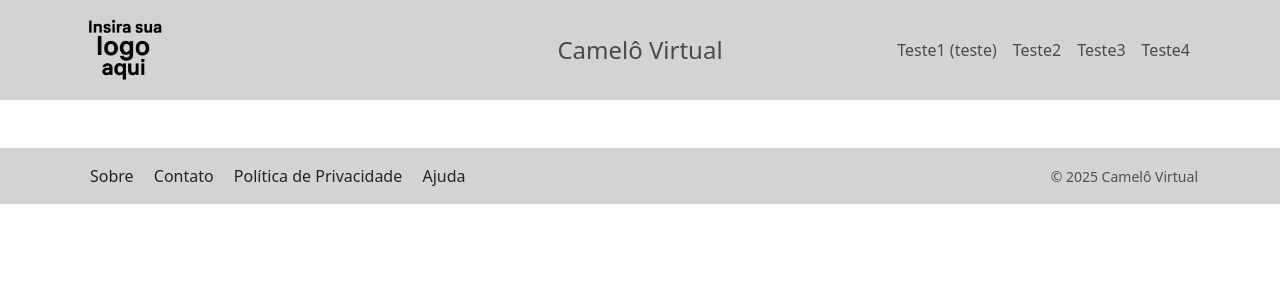
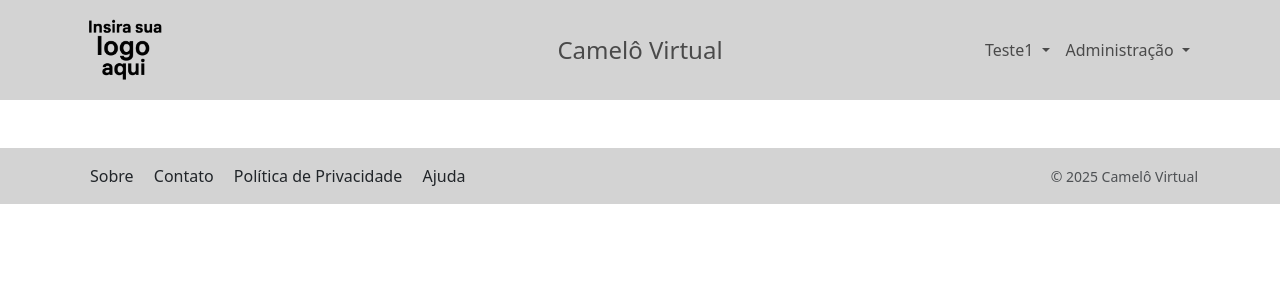
Before and after one commit to LeonardoRodeghiero/CameloVirtual, a Django app: page / in a window 1280 px wide. Shown: the top 300 px of the page. Run offline with Django 5.2, Linux system fonts and the light colour scheme.

Commit message:
Continuando o front

```diff
--- a/paginas/templates/paginas/index.html
+++ b/paginas/templates/paginas/index.html
@@ -13,6 +13,9 @@
             --cinza-claro: #d3d3d3;
             --cinza: #a9a9a9;
             --preto: #1c1c1c;
+        }
+        p{
+            font-weight: bolder;
         }
         .navbar {
             height: 100px;
@@ -58,6 +61,9 @@
             color: var(--preto) !important;
             font-weight: 500;
         }
+        .dropdown-item-text{
+            font-weight: bolder;
+        }
         /* Menu colapsado sobreposto */
         @media (max-width: 991.98px) {
             .navbar-collapse {
@@ -76,6 +82,22 @@
             .navbar-nav {
                 align-items: flex-end !important; /* Alinha os itens à direita */
             }
+            .accordion-body .dropdown-item {
+                display: block;
+                width: 100%;
+                padding: 0.5rem 1rem;
+                color: var(--preto);
+                border-radius: 0.25rem;
+                margin-bottom: 0.5rem;
+                text-decoration: none;
+                transition: background-color 0.3s ease;
+            }
+
+            .accordion-body .dropdown-item:hover {
+                background-color: rgba(209, 209, 209, 0.137); /* ou use #a9a9a9 diretamente */
+                /*font-weight: 500;      opcional: deixa o texto mais marcante */
+            }
+
 
 
         }
@@ -100,21 +122,79 @@
         </button>
         <!-- Menu -->
         <div class="collapse navbar-collapse justify-content-end" id="navbarNav">
-            <ul class="navbar-nav ms-auto d-flex flex-column flex-lg-row align-items-end align-items-lg-center">
-                <li class="nav-item active">
-                    <a class="nav-link" href="#">Teste1 <span class="sr-only">(teste)</span></a>
-                </li>
-                <li class="nav-item">
-                    <a class="nav-link" href="#">Teste2</a>
-                </li>
-                <li class="nav-item">
-                    <a class="nav-link" href="#">Teste3</a>
-                </li>
-                <li class="nav-item">
-                    <a class="nav-link" href="#">Teste4</a>
-                </li>
+    <ul class="navbar-nav ms-auto flex-column flex-lg-row w-100 justify-content-lg-end">
+        <!-- DESKTOP: Dropdowns -->
+        <li class="nav-item dropdown d-none d-lg-block">
+            <a class="nav-link dropdown-toggle" href="#" id="dropdownMenu1" role="button" data-bs-toggle="dropdown" aria-expanded="false">
+                Teste1
+            </a>
+            <ul class="dropdown-menu" aria-labelledby="dropdownMenu1">
+                <li><span class="dropdown-item-text">Informação extra do Teste1</span></li>
+                <li><a class="dropdown-item" href="#">Ação 1</a></li>
+                <li><a class="dropdown-item" href="#">Ação 2</a></li>
             </ul>
+        </li>
+        <li class="nav-item dropdown d-none d-lg-block">
+            <a class="nav-link dropdown-toggle" href="#" id="dropdownMenu2" role="button" data-bs-toggle="dropdown" aria-expanded="false">
+                Administração
+            </a>
+            <ul class="dropdown-menu" aria-labelledby="dropdownMenu2">
+                <li><span class="dropdown-item-text">Gerencie os dados</span></li>
+                <li><a class="dropdown-item" href="#">Usuários</a></li>
+                <li><a class="dropdown-item" href="#">Produtos</a></li>
+                <li><a class="dropdown-item" href="#">Categorias</a></li>
+                <li><a class="dropdown-item" href="#">Carrinhos</a></li>
+                <li><a class="dropdown-item" href="#">Pedidos</a></li>
+                <li><a class="dropdown-item" href="#">Endereços</a></li>
+                <li><a class="dropdown-item" href="#">Avaliações</a></li>
+            </ul>
+        </li>
+        <!-- ...repita para os outros itens... -->
+
+        <!-- MOBILE: Accordions -->
+        <div class="d-lg-none w-100">
+    <div class="accordion" id="mobileMenuAccordion">
+        <!-- Teste1 -->
+        <div class="accordion-item">
+            <h2 class="accordion-header" id="headingTeste1">
+                <button class="accordion-button collapsed" type="button" data-bs-toggle="collapse" data-bs-target="#collapseTeste1" aria-expanded="false" aria-controls="collapseTeste1">
+                    Teste1
+                </button>
+            </h2>
+            <div id="collapseTeste1" class="accordion-collapse collapse" aria-labelledby="headingTeste1" data-bs-parent="#mobileMenuAccordion">
+                <div class="accordion-body">
+                    <span class="dropdown-item-text">Informação extra do Teste1</span>
+                    <a href="#" class="dropdown-item">Ação 1</a>
+                    <a href="#" class="dropdown-item">Ação 2</a>
+                </div>
+            </div>
         </div>
+
+        <!-- Administração -->
+        <div class="accordion-item">
+            <h2 class="accordion-header" id="headingAdmin">
+                <button class="accordion-button collapsed" type="button" data-bs-toggle="collapse" data-bs-target="#collapseAdmin" aria-expanded="false" aria-controls="collapseAdmin">
+                    Administração
+                </button>
+            </h2>
+            <div id="collapseAdmin" class="accordion-collapse collapse" aria-labelledby="headingAdmin" data-bs-parent="#mobileMenuAccordion">
+                <div class="accordion-body">
+                    <span class="dropdown-item-text">Gerencie os dados</span>
+                    <a href="#" class="dropdown-item">Usuários</a>
+                    <a href="#" class="dropdown-item">Produtos</a>
+                    <a href="#" class="dropdown-item">Categorias</a>
+                    <a href="#" class="dropdown-item">Carrinhos</a>
+                    <a href="#" class="dropdown-item">Pedidos</a>
+                    <a href="#" class="dropdown-item">Endereços</a>
+                    <a href="#" class="dropdown-item">Avaliações</a>
+                </div>
+            </div>
+        </div>
+    </div>
+</div>
+
+    </ul>
+</div>
     </div>
 </nav>
 
```
